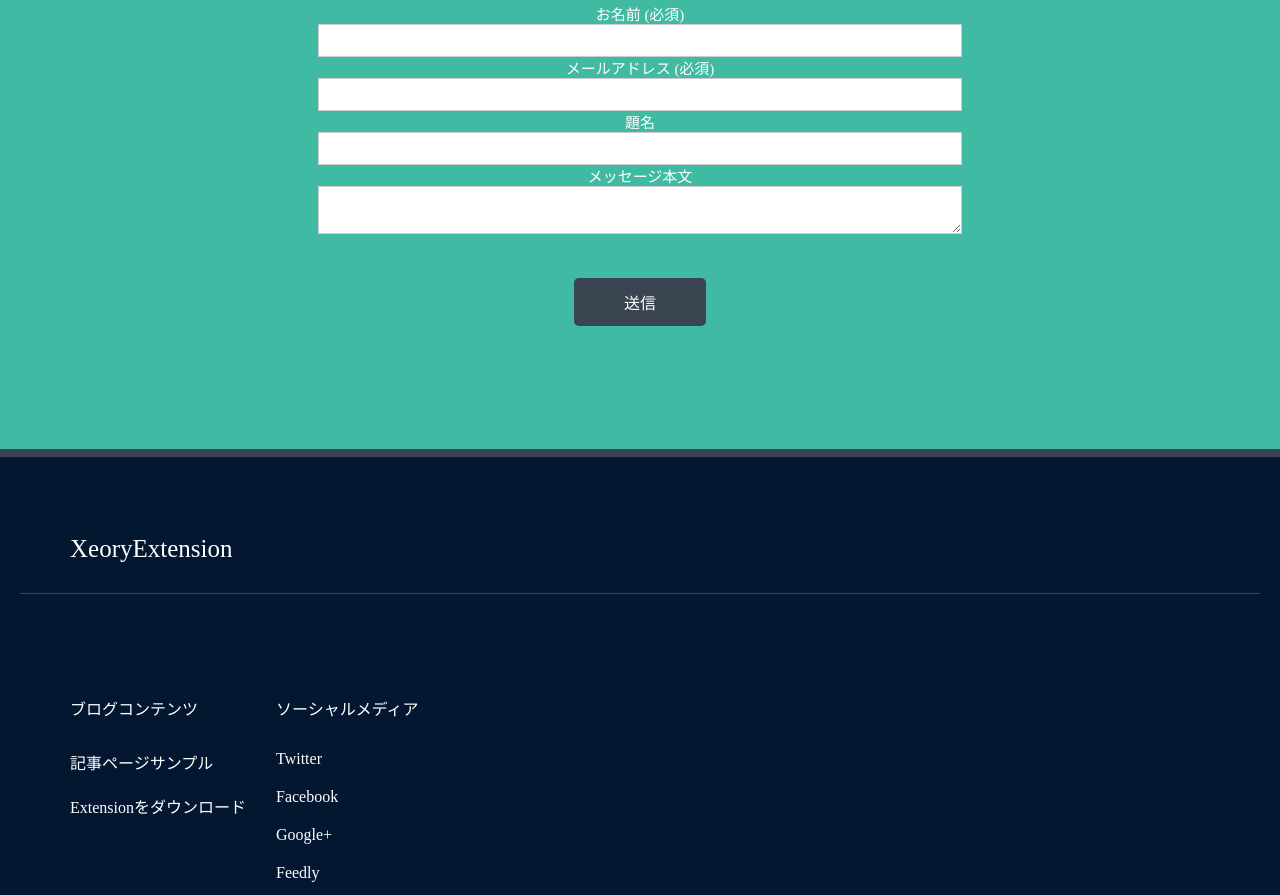
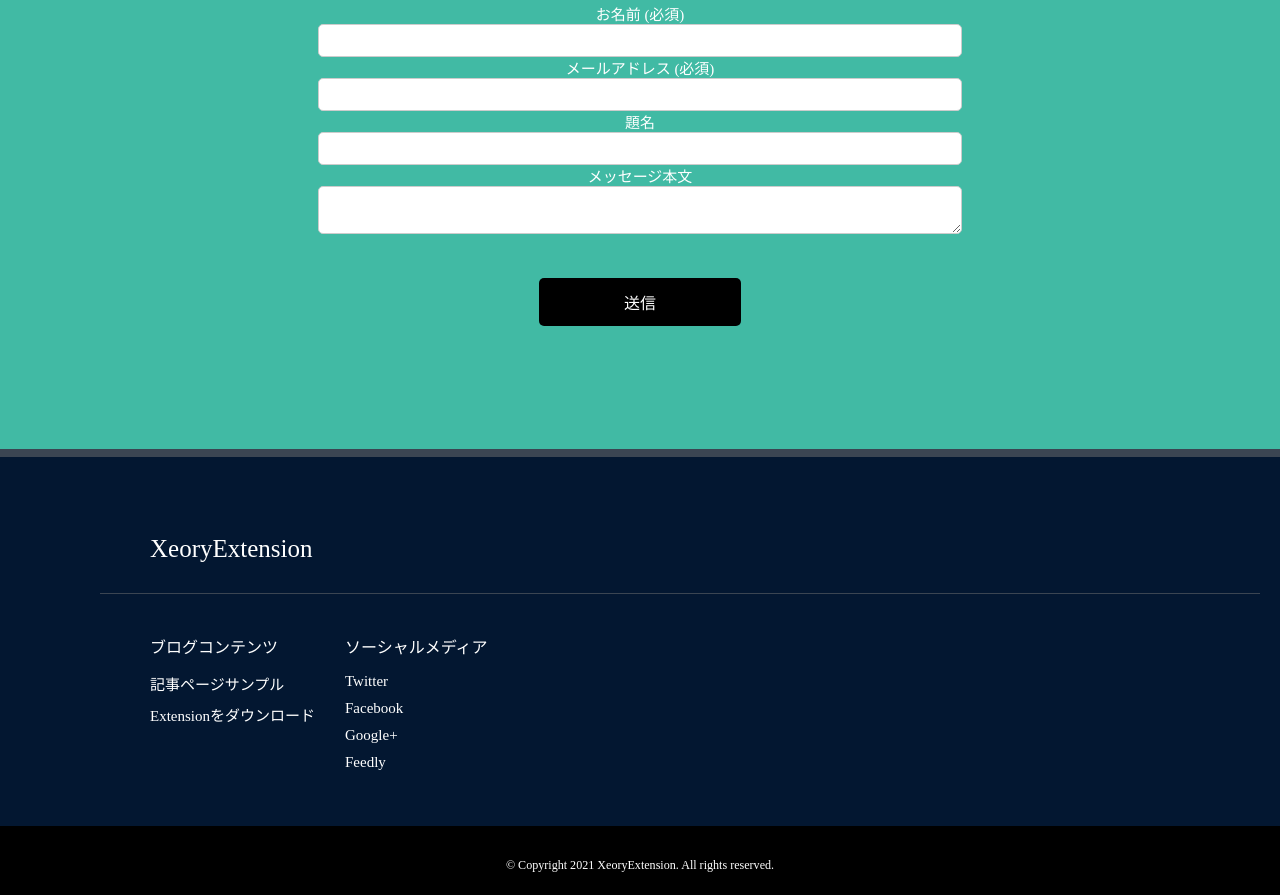
Before and after one commit to kubomihiro/2023-htmlcss, a plain HTML site: page Xeory Extension/otehon0714宿題/indexお手本.html in a window 1280 px wide. Shown: the part 5017-5912 px from the top of the page. Drawn offline with Linux system fonts and the light colour scheme.

Commit message:
夏休みの宿題

```diff
--- a/Xeory Extension/otehon0714宿題/style.css
+++ b/Xeory Extension/otehon0714宿題/style.css
@@ -371,11 +371,11 @@ body {
 }
 
 .btn.black a {
-    background-color: #3B4552;
+    background-color: black;
     text-align: center;
     /* インライン要素の真ん中寄せ　 */
     margin: 0 0 23px;
-    padding: 12px 50px;
+    padding: 12px 85px;
     align-items: center;
 }
 
@@ -384,6 +384,7 @@ body {
     padding: 8px 50px;
     width: 50%;
     border: 1px solid#ccc;
+    border-radius: 5px;
 }
 
 
@@ -438,8 +439,10 @@ body {
 .footer-list-container {
     display: flex;
     /* flexは親要素につける */
-    padding: 50px 100px 50px 70px;
+    padding: 30px 100px 50px 70px;
+    margin: 0 80px;
 }
+
 
 .footer-list-item a {
     text-decoration: none;
@@ -452,11 +455,12 @@ body {
 }
 
 .footer-list-title{
-    padding: 20px 30px 20px 0px;
+    padding: 10px 30px 10px 0px;
 }
 
 .footer-list-item{
-    padding: 10px 30px 10px 0px;
+    padding: 5px 30px 5px 0px;
+    font-size: 15px;
 }
 
 
@@ -467,8 +471,10 @@ body {
     font-size: larger;
     font-size: 25px;
     border-bottom: 1px solid #3B4552;
-    margin: 0 20px 32px 20px;
+    margin: 0 20px 0 100px;
 }
+
+
 
 .company-map {
     width: 50%;
```
